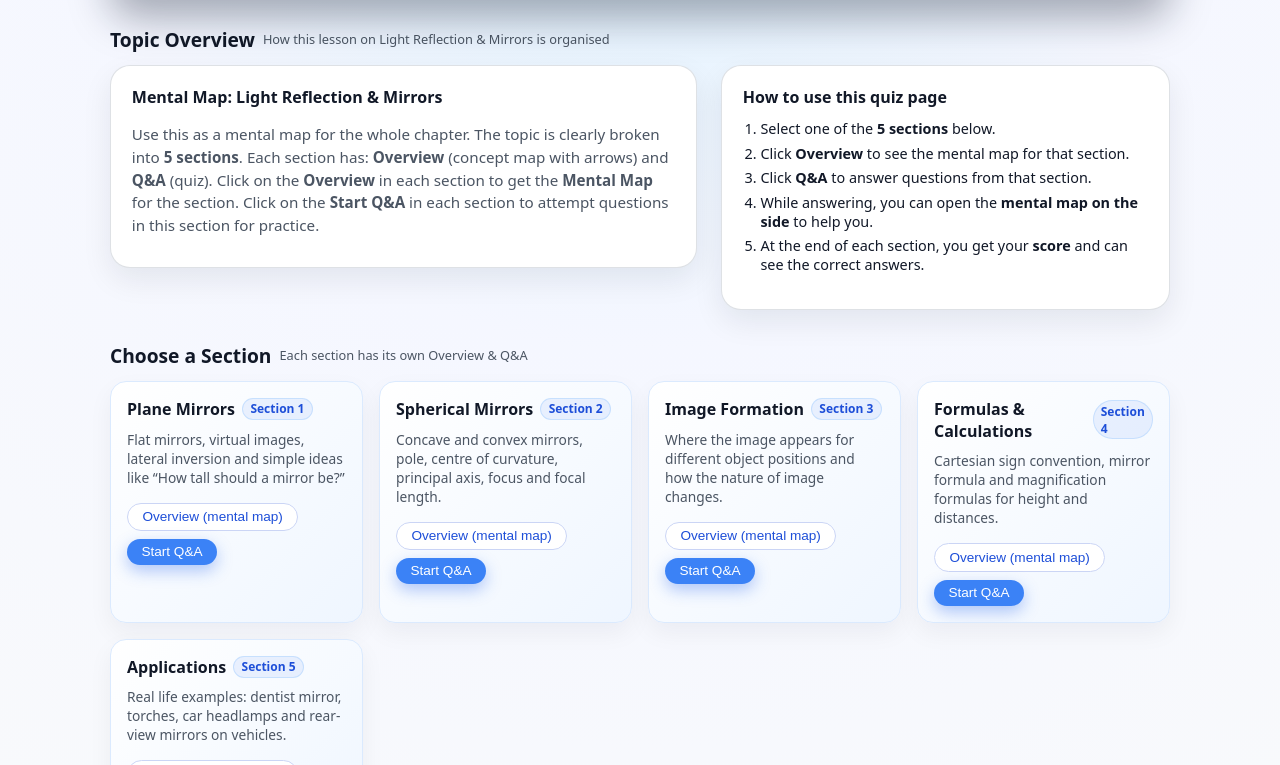
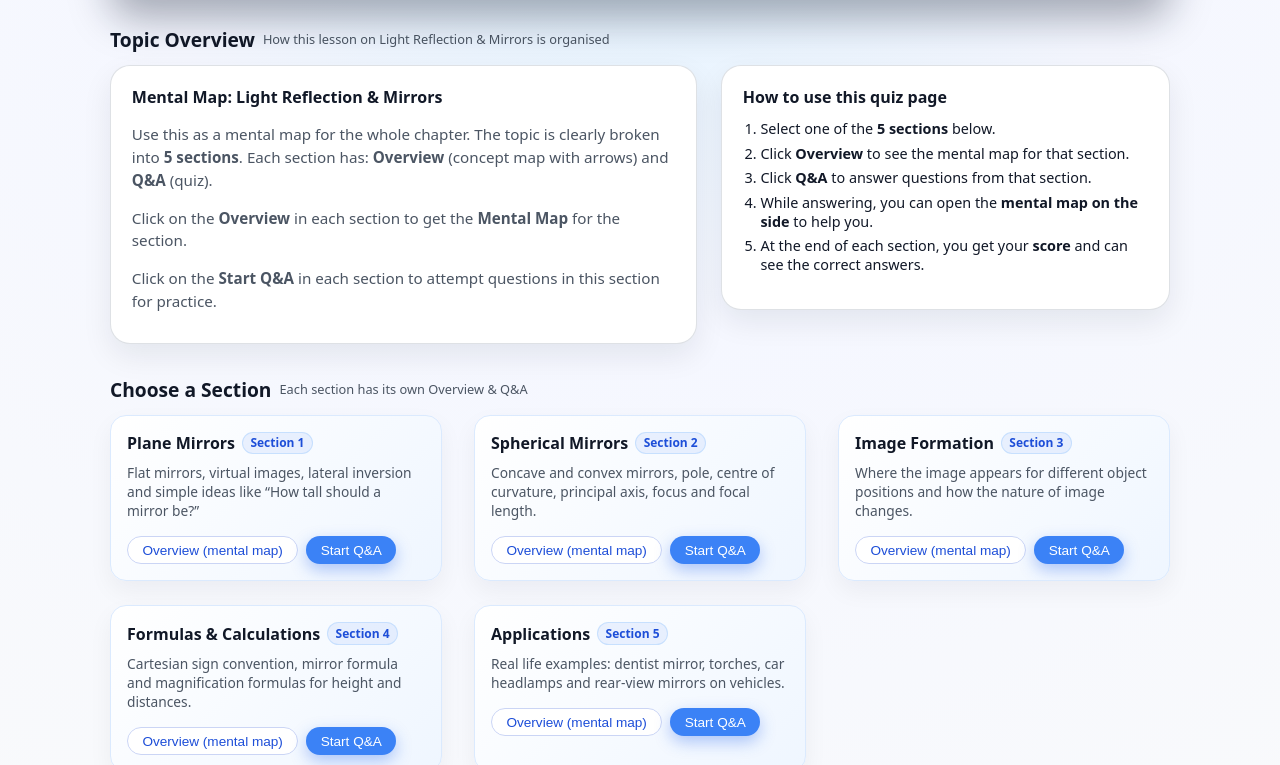
Before and after one commit to rajgopalvTFI/ReflectionOfLight, a plain HTML site: page index.html in a window 1280 px wide. Shown: the part 187-952 px from the top of the page. Drawn offline with Linux system fonts and the light colour scheme.

Commit message:
Update index.html

```diff
--- a/index.html
+++ b/index.html
@@ -255,8 +255,9 @@
 
     .section-grid {
       display: grid;
-      grid-template-columns: repeat(auto-fit, minmax(210px, 1fr));
-      gap: 1rem;
+  grid-template-columns: repeat(3, minmax(220px, 1fr)); /* max 3 per row */
+  gap: 1.5rem 2rem;    /* space between cards */
+  justify-content: center;
     }
 
     .section-card {
@@ -748,9 +749,11 @@
         Use this as a mental map for the whole chapter. The topic is clearly broken into
         <strong>5 sections</strong>. Each section has:
         <strong>Overview</strong> (concept map with arrows) and <strong>Q&amp;A</strong> (quiz).
-
+    </p>
+    <p class="muted" style="margin-bottom: 0.6rem;">
         Click on the <strong>Overview</strong> in each section to get the <strong>Mental Map</strong> for the section.
-
+    </p>
+    <p class="muted" style="margin-bottom: 0.6rem;">
         Click on the <strong>Start Q&amp;A</strong> in each section to attempt questions in this section for practice.
     </p>
 </div>
```
Lines whose indentation alone changed are shown as unchanged.
